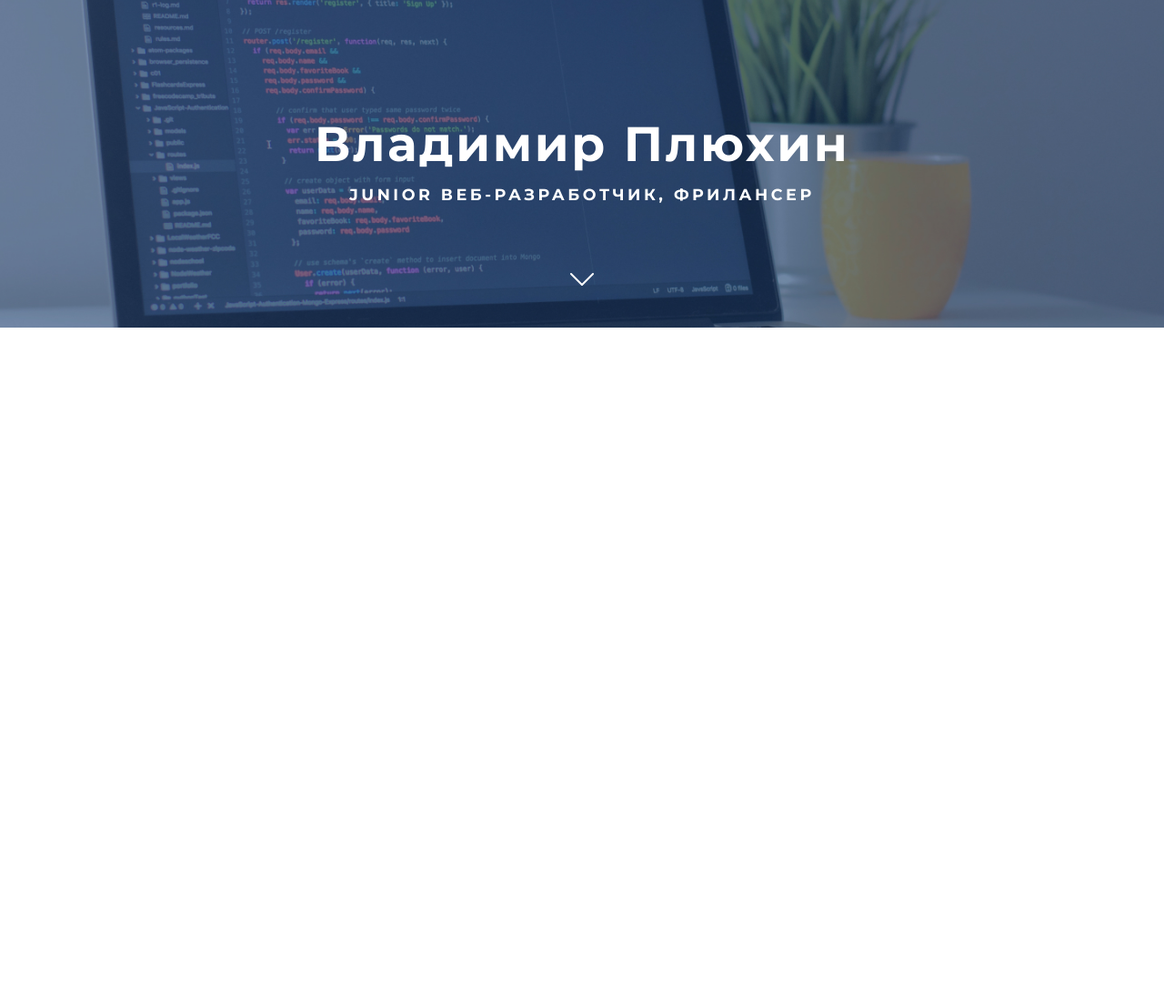
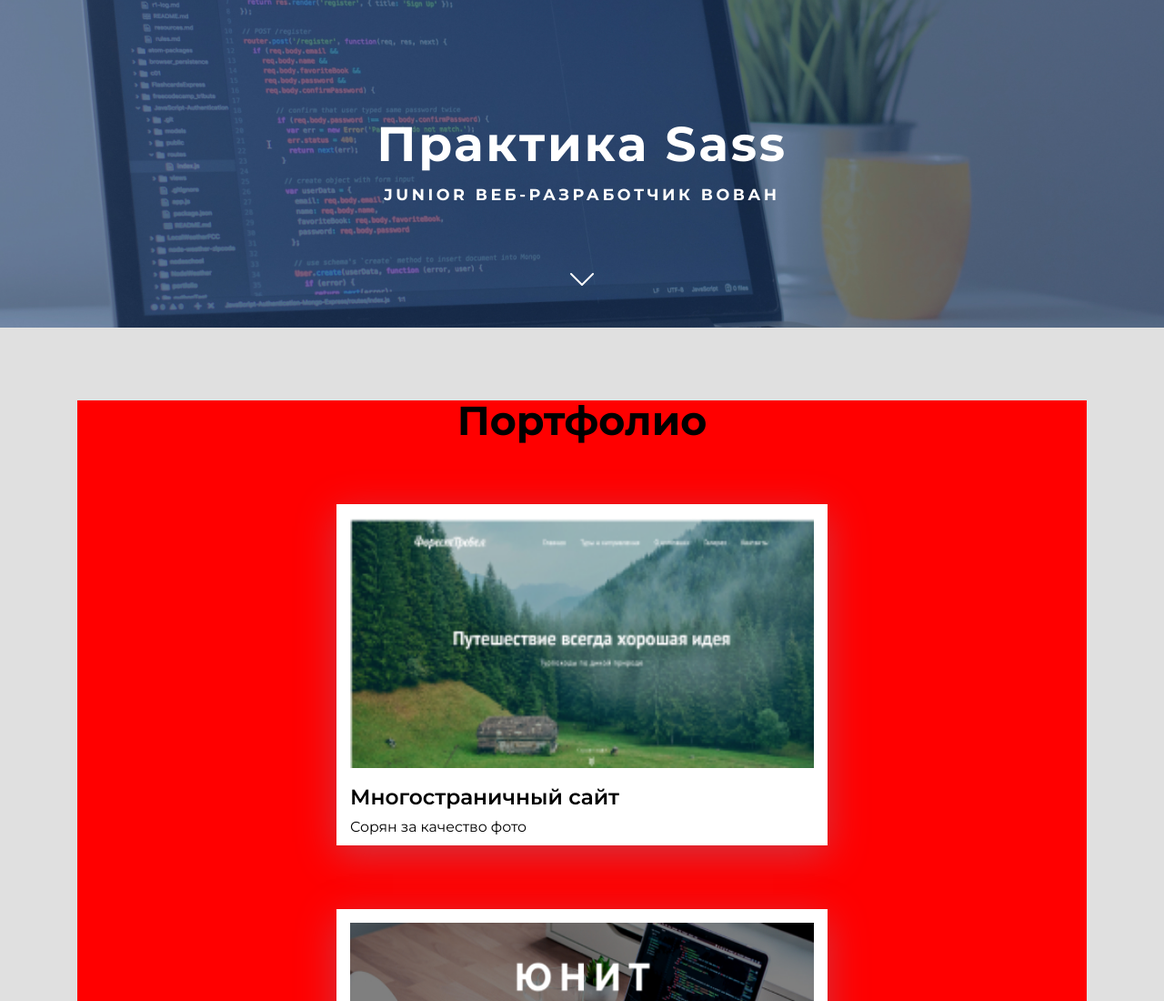
Before and after one commit to vladimirplyukhin89/Portfolio_sass, a plain HTML site: page index.html in a window 1280 px wide. Shown: the top 1100 px of the page at 91% size. Before the commit the page ends 800 px from the top, so only its background shows below. Drawn offline with Linux system fonts and the light colour scheme.

Commit message:
Made up a project without footer

```diff
--- a/index.html
+++ b/index.html
@@ -11,15 +11,56 @@
 
 <body>
     <div class="app">
+
         <header class="header">
-            <h1 class="header__title">Владимир Плюхин</h1>
-            <p class="header__subtitle">Junior веб-разработчик, фрилансер</p>
+            <h1 class="header__title">Практика Sass</h1>
+            <p class="header__subtitle">Junior веб-разработчик Вован</p>
             <div class="header__arrow">
-                <img src="./img/shape.svg" alt="Стрелка вниз">
+                <img class="header__arrow_img" src="./img/shape.svg" alt="Стрелка вниз">
             </div>
         </header>
 
-        <main class="main"></main>
+        <main class="main">
+            <div class="container">
+
+                <h2 class="main__title">Портфолио</h2>
+
+                <div class="main__wrapper_cards">
+                    <section class="block__site">
+                        <div class="block__site_container">
+                            <img src="./img/example1.jpg" alt="Пример 1го сайта" class="block__site_img">
+                        </div>
+                        <h3 class="block__site_title">Многостраничный сайт</h3>
+                        <p class="block__site_subtitle">Сорян за качество фото</p>
+                    </section>
+
+                    <section class="block__site">
+                        <div class="block__site_container">
+                            <img src="./img/example2.jpg" alt="Пример 1го сайта" class="block__site_img">
+                        </div>
+                        <h3 class="block__site_title">Адаптивный лендинг</h3>
+                        <p class="block__site_subtitle">Сорян за качество фото</p>
+                    </section>
+
+                    <section class="block__site">
+                        <div class="block__site_container">
+                            <img src="./img/example3.jpg" alt="Пример 1го сайта" class="block__site_img">
+                        </div>
+                        <h3 class="block__site_title">Личный сайт</h3>
+                        <p class="block__site_subtitle">Сорян за качество фото</p>
+                    </section>
+
+                    <section class="block__site">
+                        <div class="block__site_container">
+                            <img src="./img/example4.jpg" alt="Пример 1го сайта" class="block__site_img">
+                        </div>
+                        <h3 class="block__site_title">Интернет магазин</h3>
+                        <p class="block__site_subtitle">Сорян за качество фото</p>
+                    </section>
+                </div>
+
+            </div>
+        </main>
 
         <footer class="footer"></footer>
 
--- /dev/null
+++ b/sass/base/_pattern.scss
@@ -0,0 +1,21 @@
+%block {
+    width: 290px;
+    height: 220px;
+
+    background-color: $color_w;
+    box-shadow: 0px 10px 40px rgba(126, 155, 189, 0.35);
+
+    margin-top: 30px;
+
+    @media(min-width: 576px) {
+        width: 340px;
+        height: 290px;
+
+        margin-top: 70px;
+    }
+
+    @media (min-width: 768px) {
+        width: 540px;
+        height: 375px;
+    }
+}
--- a/sass/blocks/_app.scss
+++ b/sass/blocks/_app.scss
@@ -3,5 +3,14 @@
     height: 100vh;
 
     font-family: $font_f;
+}
 
+.container {
+    margin-left: auto;
+    margin-right: auto;
+
+    max-width: 1110px;
+    width: 100%;
+
+    background-color: red;
 }
--- a/sass/blocks/_header.scss
+++ b/sass/blocks/_header.scss
@@ -16,33 +16,10 @@
 
     position: relative;
 
-    @media(min-width: 578px) {
+    @media(min-width: 576px) {
         //height: inherit;
     }
 
-}
-
-.header__title {
-    @include fontz(41px, 700);
-    @include font-clr($color_w);
-    @include adaptiv-font(56, 32);
-
-    letter-spacing: 0.05em;
-
-    margin-bottom: 10px;
-
-    @media(min-width: 680px) {
-        margin-bottom: 25px;
-    }
-}
-
-.header__subtitle {
-    @include fontz(21px, 700);
-    @include font-clr($color_w);
-    @include adaptiv-font(18, 14);
-
-    letter-spacing: 0.2em;
-    text-transform: uppercase;
 }
 
 .header__arrow {
@@ -54,3 +31,7 @@
     left: 50%;
     transform: translate(-50%, 0);
 }
+
+.header__arrow_img {
+    cursor: pointer;
+}
--- /dev/null
+++ b/sass/blocks/_main.scss
@@ -0,0 +1,19 @@
+.main {
+    background-color: #E0E0E0;
+
+    padding-top: 40px;
+    padding-bottom: 60px;
+
+    @media(min-width: 576px) {
+        padding-top: 80px;
+        padding-bottom: 115px;
+    }
+}
+
+.main__wrapper_cards {
+    display: flex;
+    justify-content: space-between;
+    align-items: center;
+    //flex-wrap: wrap;
+    flex-direction: column;
+}
--- /dev/null
+++ b/sass/blocks/_site.scss
@@ -0,0 +1,30 @@
+.block__site {
+    @extend %block;
+}
+
+.block__site_container {
+    padding: 15px 15px 10px 15px;
+
+    @media(min-width: 576px) {
+        padding-bottom: 13px;
+    }
+
+    @media (min-width: 768px) {
+        padding-bottom: 20px;
+    }
+}
+
+.block__site_img {
+    width: 260px;
+    height: 130px;
+
+    @media(min-width: 576px) {
+        width: 310px;
+        height: 200px;
+    }
+
+    @media (min-width: 768px) {
+        width: 510px;
+        height: 275px;
+    }
+}
--- /dev/null
+++ b/sass/blocks/_titles.scss
@@ -0,0 +1,51 @@
+.header__title {
+    @include fontz(41px, 700);
+    @include font-clr($color_w);
+    @include adaptiv-font(56, 32);
+
+    letter-spacing: 0.05em;
+
+    margin-bottom: 10px;
+
+    @media(min-width: 680px) {
+        margin-bottom: 25px;
+    }
+}
+
+.header__subtitle {
+    @include fontz(21px, 700);
+    @include font-clr($color_w);
+    @include adaptiv-font(18, 14);
+
+    letter-spacing: 0.2em;
+    text-transform: uppercase;
+}
+
+.main__title {
+    @include fontz(1, 700);
+    @include font-clr($color_b);
+    @include adaptiv-font(46, 32);
+
+    text-align: center;
+}
+
+.block__site_title {
+    @include fontz(1, 600);
+    @include font-clr($color_b);
+    @include adaptiv-font(24, 18);
+
+    margin-left: 15px;
+    margin-bottom: 10px;
+
+    @media (min-width: 768px) {
+        margin-bottom: 13px;
+    }
+}
+
+.block__site_subtitle {
+    @include fontz(1, 400);
+    @include font-clr($color_b);
+    @include adaptiv-font(16, 14);
+
+    margin-left: 15px;
+}
--- a/sass/main.scss
+++ b/sass/main.scss
@@ -3,7 +3,11 @@
 @import './base/mixin';
 @import './base/fonts';
 @import './base/var';
+@import './base/pattern';
 
 // Blocks
 @import './blocks/app';
 @import './blocks/header';
+@import './blocks/main';
+@import './blocks/site';
+@import './blocks/titles';
```
Also changed, not shown: css/main.css, img/example1.jpg (added), img/example2.jpg (added), img/example3.jpg (added), img/example4.jpg (added), 1 other file.
